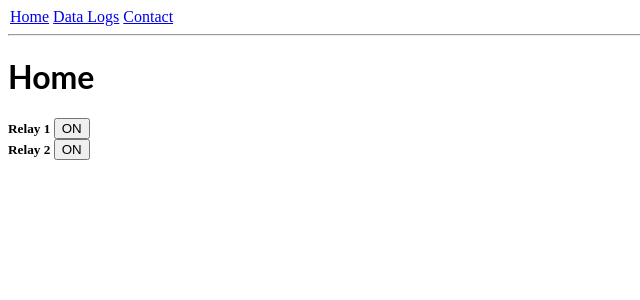
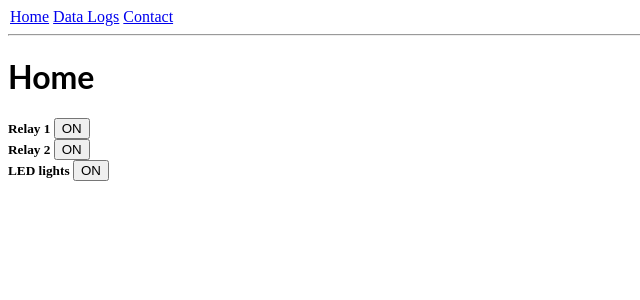
Before and after one commit to ahmedhalilovic/ReactTestApp, a React (Create React App) app: page / in a window 1280 px wide. Shown: the top 300 px of the page, without its empty margins (0-640 px from the left). Built offline with nearby package versions, Linux system fonts and the light colour scheme.

Commit message:
last update guyss

```diff
--- a/src/pages/Home.js
+++ b/src/pages/Home.js
@@ -9,6 +9,7 @@ class Home extends React.Component {
         <div>
           <Button name="Relay 1" />
           <Button name="Relay 2" />
+          <Button name="LED lights" />
         </div>
       </div>
     );
```
